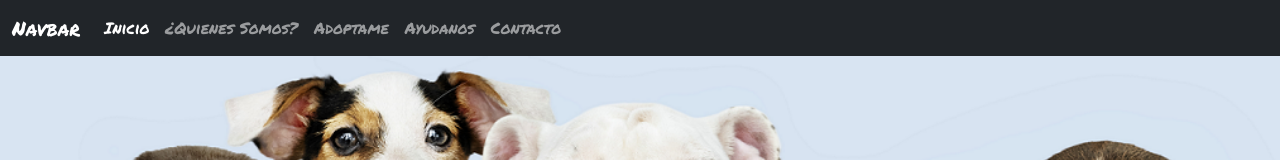
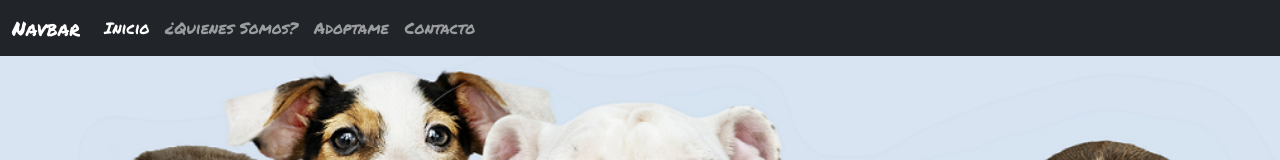
Before and after one commit to PerroteCL/repo_compbootstrap, a plain HTML site: page pages/contacto.html in a window 1280 px wide. Shown: the top 160 px of the page. Drawn offline with nearby package versions, Linux system fonts and the light colour scheme.

Commit message:
Se modifica pagina contactos

```diff
--- a/pages/contacto.html
+++ b/pages/contacto.html
@@ -36,9 +36,7 @@
               <li class="nav-item">
                 <a class="nav-link" href="../pages/adoptame.html">Adoptame</a>
               </li>
-              <li class="nav-item">
-                <a class="nav-link" href="../pages/ayudanos.html">Ayudanos</a>
-              </li>
+
               <li class="nav-item">
                 <a class="nav-link" href="../pages/contacto.html">Contacto</a>
               </li>
```
